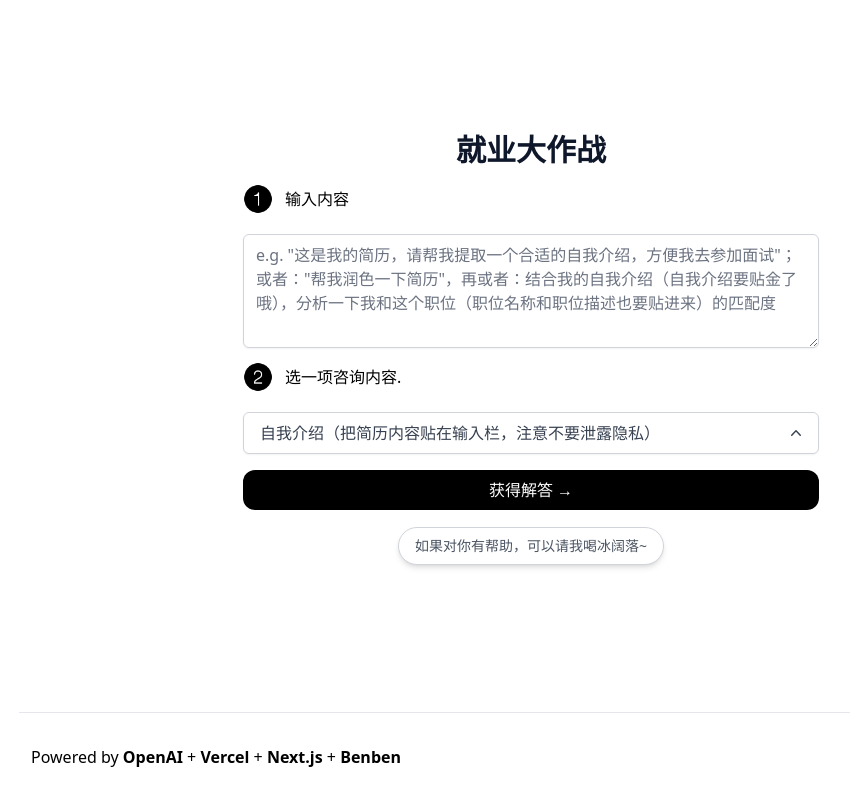
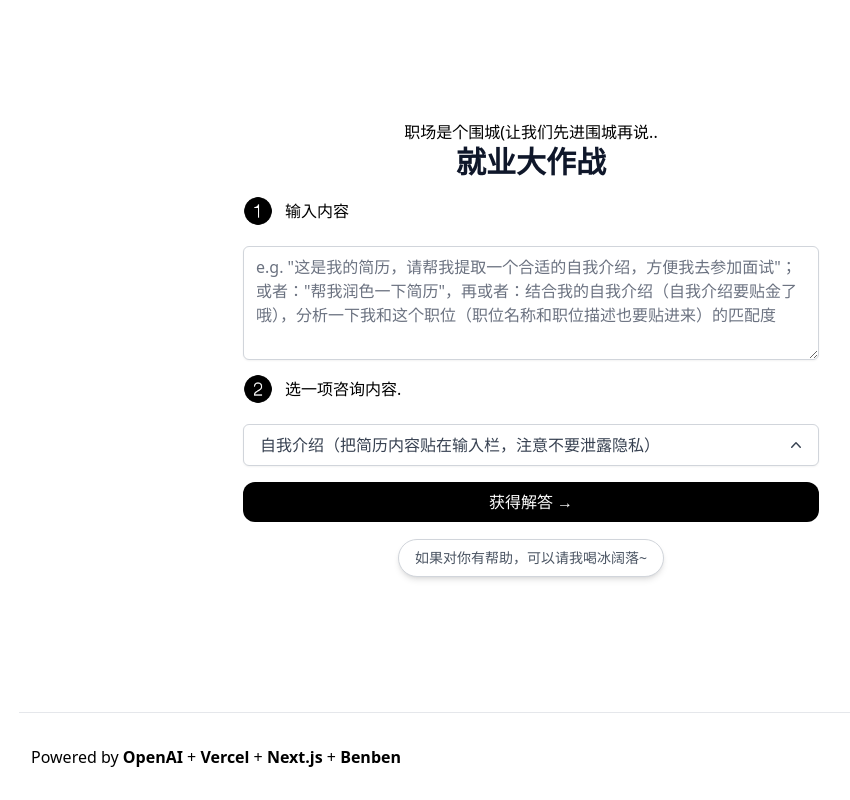
Before and after one commit to tiwentichat/benben-wenan, a Next.js app: page / in a window 1280 px wide. Shown: the whole page, without its empty margins (109-959 px from the left). Built offline with nearby package versions, Linux system fonts and the light colour scheme.

Commit message:
Update index.tsx

```diff
--- a/pages/index.tsx
+++ b/pages/index.tsx
@@ -85,6 +85,9 @@ const Home: NextPage = () => {
 
       <main className="flex flex-1 w-full flex-col items-center justify-center text-center px-4 mt-2 sm:mt-4">
 
+        <div className="flex flex-wrap justify-center space-x-5">
+            <p>职场是个围城(让我们先进围城再说..</p>
+        </div>
 
         <h1 className="sm:text-3xl text-2xl max-w-1xl font-bold text-slate-900">
           就业大作战
```
